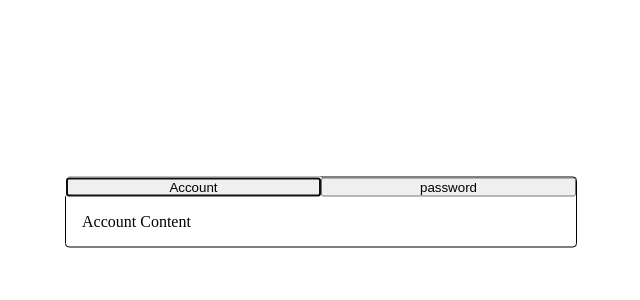
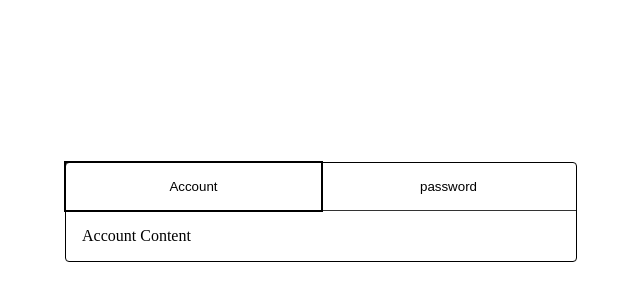
Before and after one commit to NaifIT11/tablist-with-ARIA, a plain HTML site: page index.html in a window 1280 px wide. Shown: the part 188-488 px from the top of the page, without its empty margins (319-959 px from the left). Drawn offline with Linux system fonts and the light colour scheme.

Commit message:
add border-bottom to the tablist and style states of tab button

```diff
--- a/index.css
+++ b/index.css
@@ -7,6 +7,8 @@
 
 button{
     cursor: pointer;
+    background-color: transparent;
+    border: none;
 }
 
 
@@ -26,8 +28,16 @@ button{
 div[role="tablist"]{
     display: flex;
     width: 100%;
+    border-bottom: 1px solid rgb( 0 0 0 / 0.8);
     > button[role="tab"]{
         flex: 1;
+        &:active{
+            outline: 2px solid;
+        }
+        padding-block: 1rem;
+        &[data-active='true']{
+            outline: 2px solid;
+        }
     }
 }
 
```
